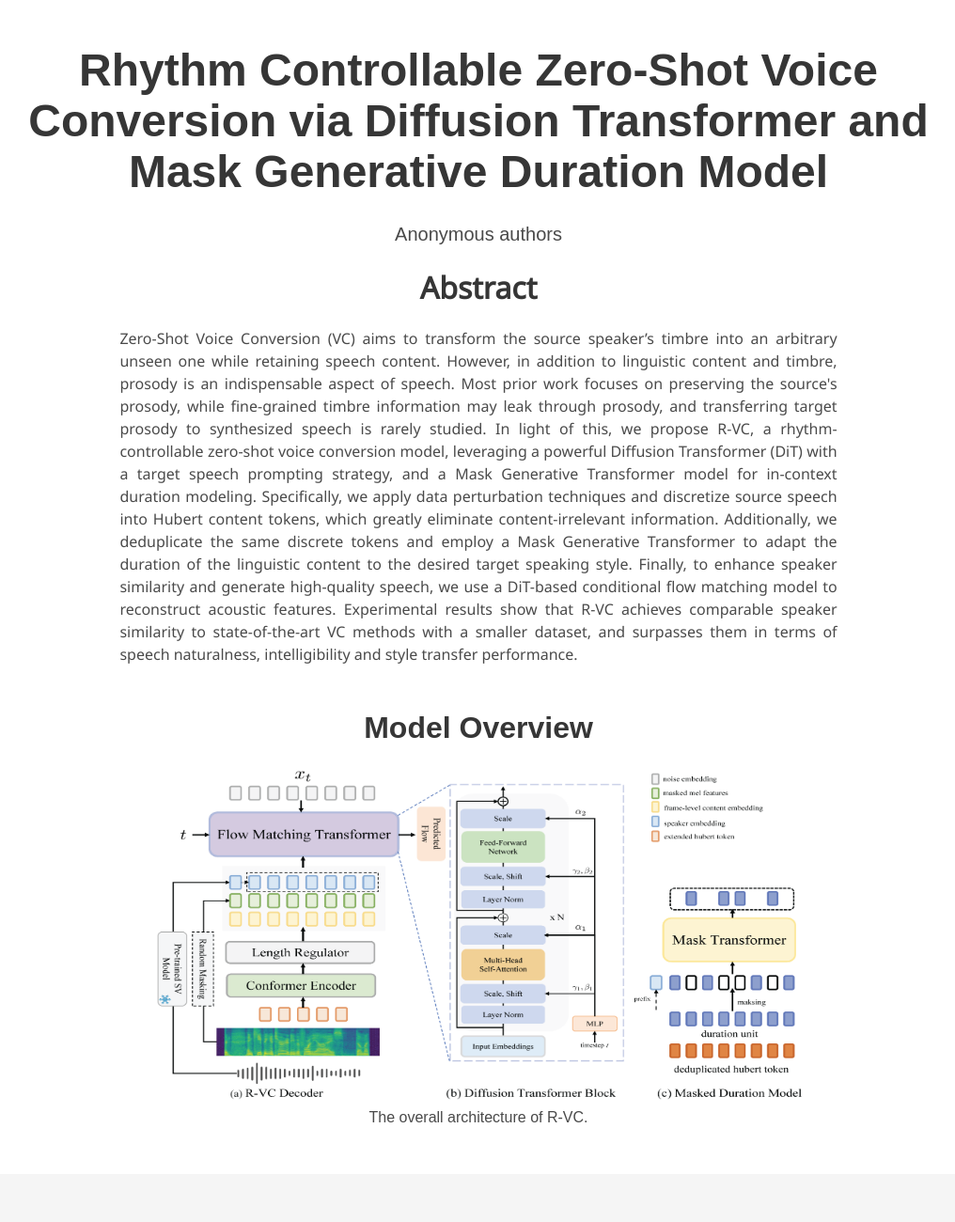
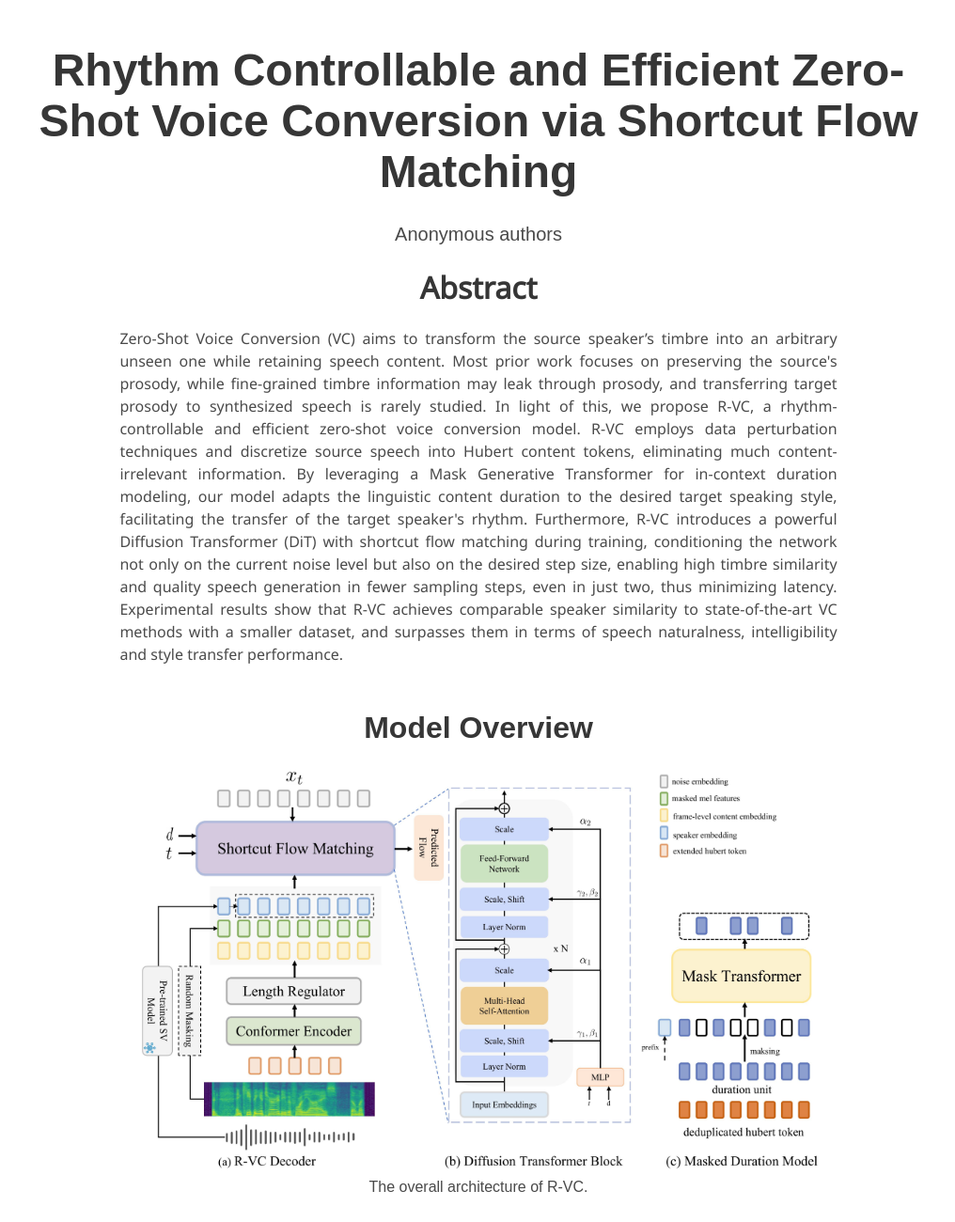
Before and after one commit to r-vc929/r-vc, a plain HTML site: page index.html in a window 1280 px wide. Shown: the top 1300 px of the page at 94% size, without its empty margins (131-1147 px from the left). Drawn offline with nearby package versions, Linux system fonts and the light colour scheme; some icons are missing; a web font is replaced by a local one.

Commit message:
modify_title

```diff
--- a/index.html
+++ b/index.html
@@ -62,7 +62,7 @@
     <div class="container is-max-desktop">
       <div class="columns is-centered">
         <div class="column has-text-centered">
-          <h1 class="title is-1 publication-title">Rhythm Controllable Zero-Shot Voice Conversion via Diffusion Transformer and Mask Generative Duration Model</h1>
+          <h1 class="title is-1 publication-title">Rhythm Controllable and Efficient Zero-Shot Voice Conversion via Shortcut Flow Matching</h1>
           <div class="is-size-5 publication-authors">
             <!-- <span class="author-block">Qian Yang<sup>1,*</sup>,</span>
             <span class="author-block">Jialong Zuo<sup>1,*</sup>,</span>
@@ -118,7 +118,7 @@
         <h2 class="title is-3">Abstract</h2>
         <div class="content has-text-justified">
           <p>
-            Zero-Shot Voice Conversion (VC) aims to transform the source speaker’s timbre into an arbitrary unseen one while retaining speech content. However, in addition to linguistic content and timbre, prosody is an indispensable aspect of speech. Most prior work focuses on preserving the source's prosody, while fine-grained timbre information may leak through prosody, and transferring target prosody to synthesized speech is rarely studied. In light of this, we propose R-VC, a rhythm-controllable zero-shot voice conversion model, leveraging a powerful Diffusion Transformer (DiT) with a target speech prompting strategy, and a Mask Generative Transformer model for in-context duration modeling. Specifically, we apply data perturbation techniques and discretize source speech into Hubert content tokens, which greatly eliminate content-irrelevant information. Additionally, we deduplicate the same discrete tokens and employ a Mask Generative Transformer to adapt the duration of the linguistic content to the desired target speaking style. Finally, to enhance speaker similarity and generate high-quality speech, we use a DiT-based conditional flow matching model to reconstruct acoustic features. Experimental results show that R-VC achieves comparable speaker similarity to state-of-the-art VC methods with a smaller dataset, and surpasses them in terms of speech naturalness, intelligibility and style transfer performance.
+            Zero-Shot Voice Conversion (VC) aims to transform the source speaker’s timbre into an arbitrary unseen one while retaining speech content. Most prior work focuses on preserving the source's prosody, while fine-grained timbre information may leak through prosody, and transferring target prosody to synthesized speech is rarely studied. In light of this, we propose R-VC, a rhythm-controllable and efficient zero-shot voice conversion model. R-VC employs data perturbation techniques and discretize source speech into Hubert content tokens, eliminating much content-irrelevant information. By leveraging a Mask Generative Transformer for in-context duration modeling, our model adapts the linguistic content duration to the desired target speaking style, facilitating the transfer of the target speaker's rhythm. Furthermore, R-VC introduces a powerful Diffusion Transformer (DiT) with shortcut flow matching during training, conditioning the network not only on the current noise level but also on the desired step size, enabling high timbre similarity and quality speech generation in fewer sampling steps, even in just two, thus minimizing latency. Experimental results show that R-VC achieves comparable speaker similarity to state-of-the-art VC methods with a smaller dataset, and surpasses them in terms of speech naturalness, intelligibility and style transfer performance.
           </p>
         </div>
 
@@ -135,7 +135,7 @@
       <div class="columns is-centered has-text-centered">
         <div class="column is-four-fifths">
           <h2 class="title is-3">Model Overview</h2>
-          <img src="./static/images/1b57a10a4007f5191f5e575707ceba5.png"
+          <img src="./static/images/framework.jpg"
                     class="interpolation-image"
                     alt="Interpolate start reference image."/>
           <h2 class="has-text-centered is-8">
```
Also changed, not shown: static/images/framework.jpg (added), 6 other files.
